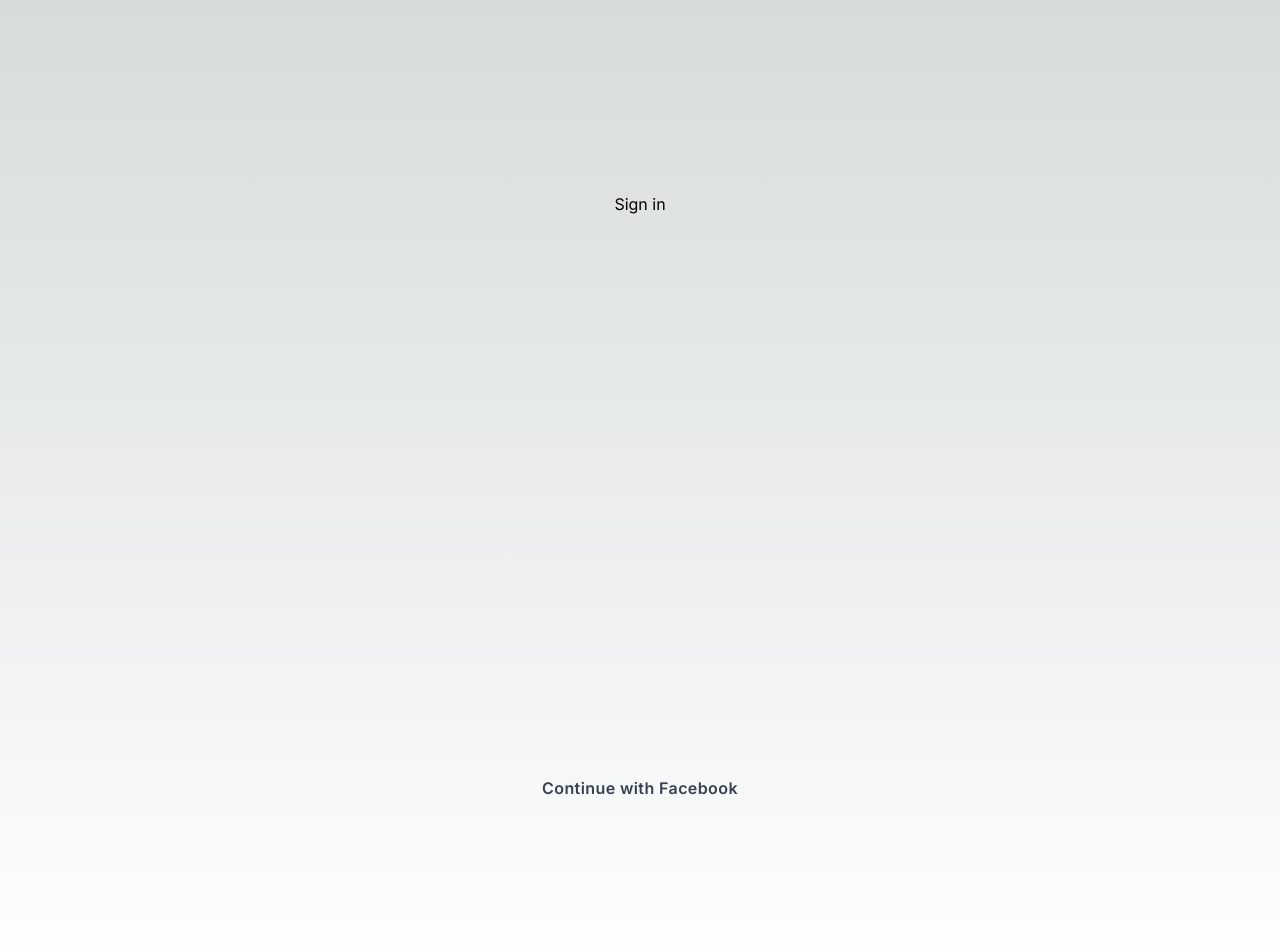
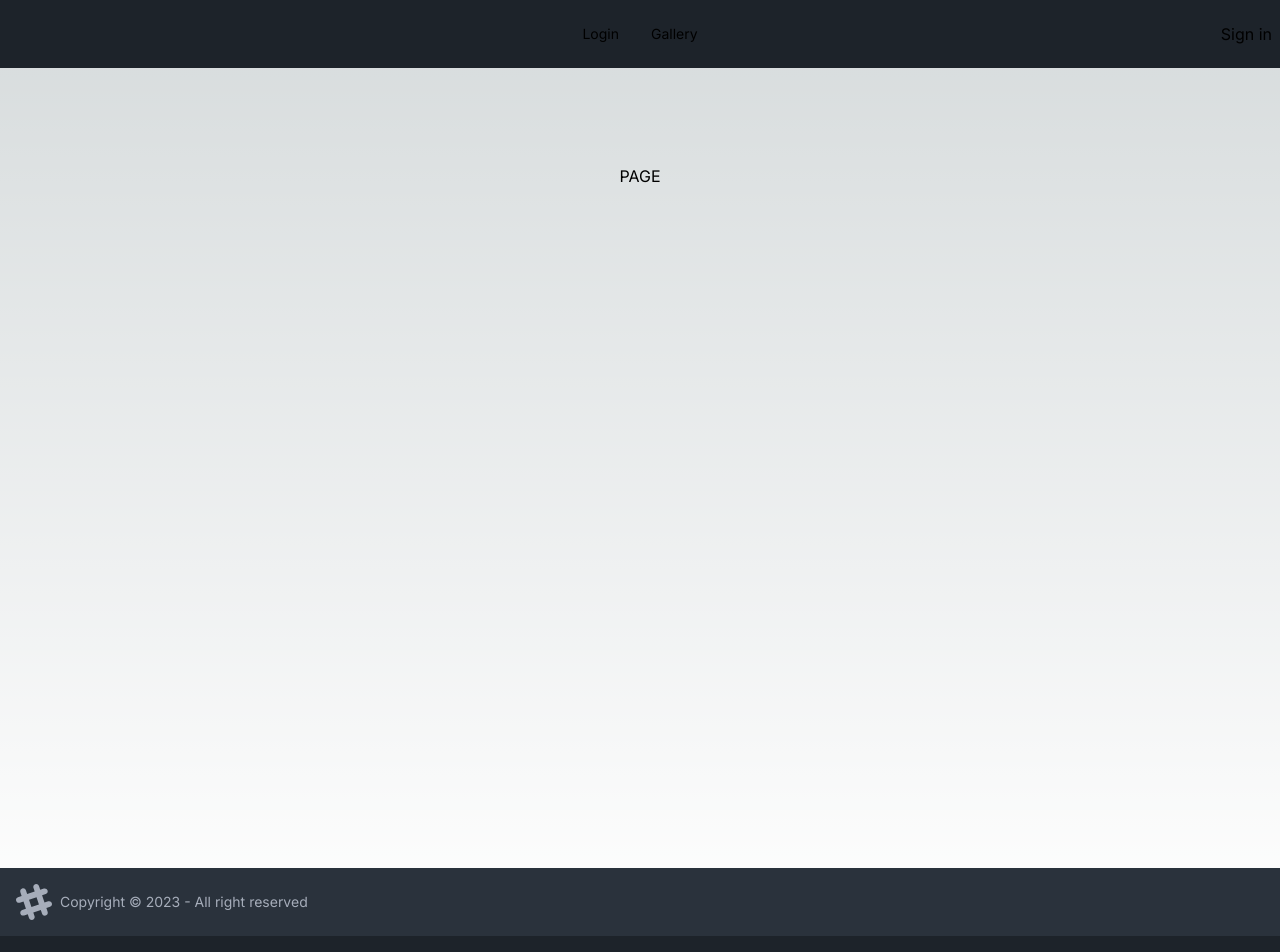
Before and after one commit to PashkevichTania/next-learning, a Next.js app: page / in a window 1280 px wide. Shown: the top 952 px of the page. Built offline with nearby package versions, Linux system fonts and the light colour scheme; no server answers.

Commit message:
add files

```diff
--- a/app/api/auth/[...nextauth]/route.ts
+++ b/app/api/auth/[...nextauth]/route.ts
@@ -2,19 +2,31 @@
 import FacebookProvider from "next-auth/providers/facebook"
 
 export const authOptions = {
-  // Configure one or more authentication providers
   providers: [
-    // InstagramProvider({
-    //   clientId: process.env.INSTAGRAM_CLIENT_ID,
-    //   clientSecret: process.env.INSTAGRAM_CLIENT_SECRET,
-    // }),
     FacebookProvider({
       clientId: process.env.FACEBOOK_APP_ID as string,
       clientSecret: process.env.FACEBOOK_APP_SECRET as string,
+      userinfo: {
+        params: { fields: "id,name,email,picture" },
+      },
     }),
-    // ...add more providers here
   ],
-  callbacks: {},
+  callbacks: {
+    jwt({ token, account, user }) {
+      console.log({ token, account, user })
+      if (account) {
+        token.accessToken = account.access_token
+        token.id = user?.id
+      }
+      return token
+    },
+    session({ session, token }) {
+      session.user.id = token.id
+      session.accessToken = token.accessToken
+
+      return session
+    },
+  },
   secret: process.env.NEXTAUTH_SECRET,
 }
 const handler = NextAuth(authOptions)
--- /dev/null
+++ b/app/components/Footer.tsx
@@ -0,0 +1,21 @@
+export default function Footer() {
+  return (
+    <footer className="footer items-center p-4 bg-neutral text-neutral-content">
+      <aside className="items-center grid-flow-col">
+        <svg
+          width="36"
+          height="36"
+          viewBox="0 0 24 24"
+          xmlns="http://www.w3.org/2000/svg"
+          fillRule="evenodd"
+          clipRule="evenodd"
+          className="fill-current"
+        >
+          {/* eslint-disable-next-line max-len */}
+          <path d="M22.672 15.226l-2.432.811.841 2.515c.33 1.019-.209 2.127-1.23 2.456-1.15.325-2.148-.321-2.463-1.226l-.84-2.518-5.013 1.677.84 2.517c.391 1.203-.434 2.542-1.831 2.542-.88 0-1.601-.564-1.86-1.314l-.842-2.516-2.431.809c-1.135.328-2.145-.317-2.463-1.229-.329-1.018.211-2.127 1.231-2.456l2.432-.809-1.621-4.823-2.432.808c-1.355.384-2.558-.59-2.558-1.839 0-.817.509-1.582 1.327-1.846l2.433-.809-.842-2.515c-.33-1.02.211-2.129 1.232-2.458 1.02-.329 2.13.209 2.461 1.229l.842 2.515 5.011-1.677-.839-2.517c-.403-1.238.484-2.553 1.843-2.553.819 0 1.585.509 1.85 1.326l.841 2.517 2.431-.81c1.02-.33 2.131.211 2.461 1.229.332 1.018-.21 2.126-1.23 2.456l-2.433.809 1.622 4.823 2.433-.809c1.242-.401 2.557.484 2.557 1.838 0 .819-.51 1.583-1.328 1.847m-8.992-6.428l-5.01 1.675 1.619 4.828 5.011-1.674-1.62-4.829z" />
+        </svg>
+        <p>Copyright © 2023 - All right reserved</p>
+      </aside>
+    </footer>
+  )
+}
--- /dev/null
+++ b/app/components/Nav.tsx
@@ -0,0 +1,33 @@
+"use client"
+
+import Link from "next/link"
+import { signIn, signOut, useSession } from "next-auth/react"
+
+export default function Nav() {
+  const { data: session } = useSession()
+
+  return (
+    <header>
+      <nav className="navbar bg-base-100 justify-between">
+        <div className="navbar-start" />
+        <div className="navbar-center hidden md:flex">
+          <ul className="menu menu-horizontal px-1">
+            <li>
+              <Link href="/login">Login</Link>
+            </li>
+            <li>
+              <Link href="/protected/gallery">Gallery</Link>
+            </li>
+          </ul>
+        </div>
+        <div className="navbar-end">
+          {session ? (
+            <button onClick={() => signOut()}>Sign out</button>
+          ) : (
+            <button onClick={() => signIn("facebook")}>Sign in</button>
+          )}
+        </div>
+      </nav>
+    </header>
+  )
+}
--- a/app/components/SignIn.tsx
+++ /dev/null
@@ -1,20 +0,0 @@
-const loginUrl = `https://www.facebook.com/v16.0/dialog/oauth?client_id=${
-  process.env.FACEBOOK_APP_ID
-}&redirect_uri=${encodeURI(`${process.env.NEXTAUTH_URL}/api/auth/callback/facebook`)}`
-
-function SignIn() {
-  return (
-    <div>
-      <a href={loginUrl}>
-        <span
-          className="block w-max text-sm font-semibold tracking-wide
-        text-gray-700 transition duration-300 group-hover:text-blue-600 sm:text-base"
-        >
-          Continue with Facebook
-        </span>
-      </a>
-    </div>
-  )
-}
-
-export default SignIn
--- a/app/layout.tsx
+++ b/app/layout.tsx
@@ -5,6 +5,8 @@
 
 import Provider from "@/app/context/client-provider"
 import { authOptions } from "@/app/api/auth/[...nextauth]/route"
+import Nav from "@/app/components/Nav"
+import Footer from "@/app/components/Footer"
 
 const inter = Inter({ subsets: ["latin"] })
 
@@ -15,12 +17,17 @@
 
 export default async function RootLayout({ children }: { children: React.ReactNode }) {
   const session = await getServerSession(authOptions)
+
   return (
-    <html lang="en">
+    <html lang="en" data-theme="dark">
       <body className={inter.className}>
-        <main className="flex min-h-screen flex-col items-center justify-between p-24">
-          <Provider session={session}>{children}</Provider>
-        </main>
+        <Provider session={session}>
+          <Nav />
+          <main className="flex min-h-screen flex-col items-center justify-between p-24">
+            {children}
+          </main>
+          <Footer />
+        </Provider>
       </body>
     </html>
   )
--- a/app/page.tsx
+++ b/app/page.tsx
@@ -1,19 +1,3 @@
-"use client"
-
-import { signIn, useSession } from "next-auth/react"
-import SignIn from "@/app/components/SignIn"
-
 export default function Home() {
-  const { data: session } = useSession()
-
-  console.log({ session })
-
-  return (
-    <main className="flex min-h-screen flex-col items-center justify-between p-24">
-      <button onClick={() => signIn("facebook", { callbackUrl: "https://localhost:3000" })}>
-        Sign in
-      </button>
-      <SignIn />
-    </main>
-  )
+  return <div>PAGE</div>
 }
--- /dev/null
+++ b/app/protected/gallery/page.tsx
@@ -0,0 +1,49 @@
+interface Post {
+  id: string
+  username: string
+  media_url: string
+  media_type: string
+  permalink: string
+  caption: string
+}
+async function getData() {
+  const fields = "id,username,caption,media_url,timestamp,media_type,permalink"
+  const url = `https://graph.instagram.com/me/media?fields=${fields}&access_token=${process.env.INSTAGRAM_CLIENT_TOKEN}`
+  const response = await fetch(url)
+  const { data } = await response.json()
+
+  // console.log(feed)
+
+  return data as Post[]
+}
+
+// async function getPageId(userId: string, token: string) {
+//   // const url = `https://graph.facebook.com/v18.0/${userId}?fields=access_toke?access_token=${token}`
+//   const url = `https://graph.facebook.com/v18.0/me/accounts?access_token=${token}`
+//
+//   const response = await fetch(url)
+//   const { data } = await response.json()
+//
+//   return data
+// }
+
+export default async function Gallery() {
+  const data = await getData()
+
+  return (
+    <div>
+      <h2 className="text-center font-bold text-xl mb-4">Instagram Feed</h2>
+      <div className="instagram-posts">
+        {data?.map((post) => (
+          <div key={post.id} className="instagram-post">
+            <img src={post.media_url} alt={post.caption} />
+            <p>{post.caption}</p>
+            <a href={post.permalink} target="_blank" rel="noopener noreferrer">
+              View on Instagram
+            </a>
+          </div>
+        ))}
+      </div>
+    </div>
+  )
+}
--- /dev/null
+++ b/app/types/next-auth.d.ts
@@ -0,0 +1,20 @@
+import { DefaultSession } from "next-auth"
+
+declare module "next-auth" {
+  /**
+   * Returned by `useSession`, `getSession` and received as a prop on the `SessionProvider` React Context
+   */
+  interface Session {
+    user: {
+      name: string
+      id: string
+    } & DefaultSession["user"]
+    accessToken: string
+  }
+}
+
+declare module "next-auth/jwt" {
+  interface JWT {
+    accessToken?: Account.accessToken
+  }
+}
--- a/package.json
+++ b/package.json
@@ -16,13 +16,15 @@
     "next-auth": "^4.23.1",
     "prettier": "^3.0.3",
     "react": "^18.2.0",
-    "react-dom": "^18.2.0"
+    "react-dom": "^18.2.0",
+    "react-icons": "^4.11.0"
   },
   "devDependencies": {
     "@types/node": "latest",
     "@types/react": "^18.2.24",
     "@types/react-dom": "18.2.8",
     "autoprefixer": "latest",
+    "daisyui": "^3.8.3",
     "eslint": "latest",
     "eslint-config-next": "latest",
     "postcss": "latest",
--- a/tailwind.config.ts
+++ b/tailwind.config.ts
@@ -1,20 +1,31 @@
-import type { Config } from 'tailwindcss'
+/* eslint-disable */
+import type { Config } from "tailwindcss"
 
 const config: Config = {
   content: [
-    './pages/**/*.{js,ts,jsx,tsx,mdx}',
-    './components/**/*.{js,ts,jsx,tsx,mdx}',
-    './app/**/*.{js,ts,jsx,tsx,mdx}',
+    "./pages/**/*.{js,ts,jsx,tsx,mdx}",
+    "./components/**/*.{js,ts,jsx,tsx,mdx}",
+    "./app/**/*.{js,ts,jsx,tsx,mdx}",
   ],
   theme: {
     extend: {
       backgroundImage: {
-        'gradient-radial': 'radial-gradient(var(--tw-gradient-stops))',
-        'gradient-conic':
-          'conic-gradient(from 180deg at 50% 50%, var(--tw-gradient-stops))',
+        "gradient-radial": "radial-gradient(var(--tw-gradient-stops))",
+        "gradient-conic": "conic-gradient(from 180deg at 50% 50%, var(--tw-gradient-stops))",
       },
     },
   },
-  plugins: [],
+  plugins: [require("daisyui")],
+  // daisyUI config (optional - here are the default values
+  daisyui: {
+    themes: ["light", "dark", "retro"], // true: all themes | false: only light + dark | array: specific themes like this ["light", "dark", "cupcake"]
+    darkTheme: "dark", // name of one of the included themes for dark mode
+    base: true, // applies background color and foreground color for root element by default
+    styled: true, // include daisyUI colors and design decisions for all components
+    utils: true, // adds responsive and modifier utility classes
+    rtl: false, // rotate style direction from left-to-right to right-to-left. You also need to add dir="rtl" to your html tag and install `tailwindcss-flip` plugin for Tailwind CSS.
+    prefix: "", // prefix for daisyUI classnames (components, modifiers and responsive class names. Not colors)
+    logs: true, // Shows info about daisyUI version and used config in the console when building your CSS
+  },
 }
 export default config
--- a/tsconfig.json
+++ b/tsconfig.json
@@ -22,6 +22,6 @@
       "@/*": ["./*"]
     }
   },
-  "include": ["next-env.d.ts", "**/*.ts", "**/*.tsx", ".next/types/**/*.ts"],
+  "include": ["next-env.d.ts", "types/**/*.ts", "**/*.ts", "**/*.tsx", ".next/types/**/*.ts"],
   "exclude": ["node_modules"]
 }
```
Also changed, not shown: .eslintrc.json, 2 other files (tests, documents, lock files or other folders).
